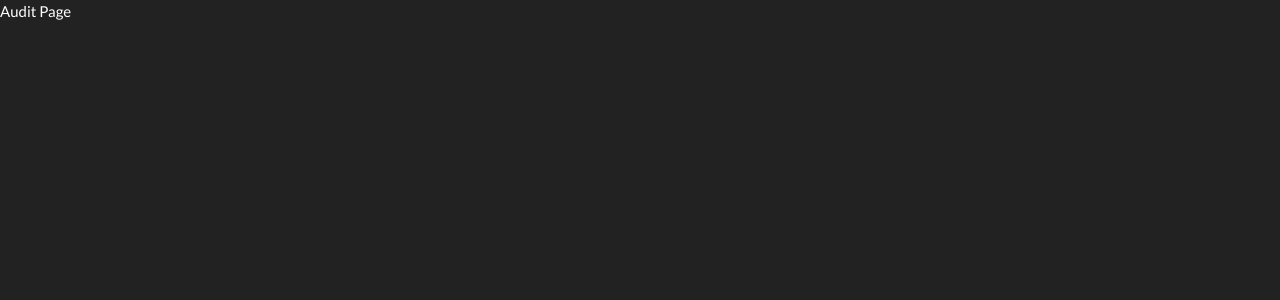
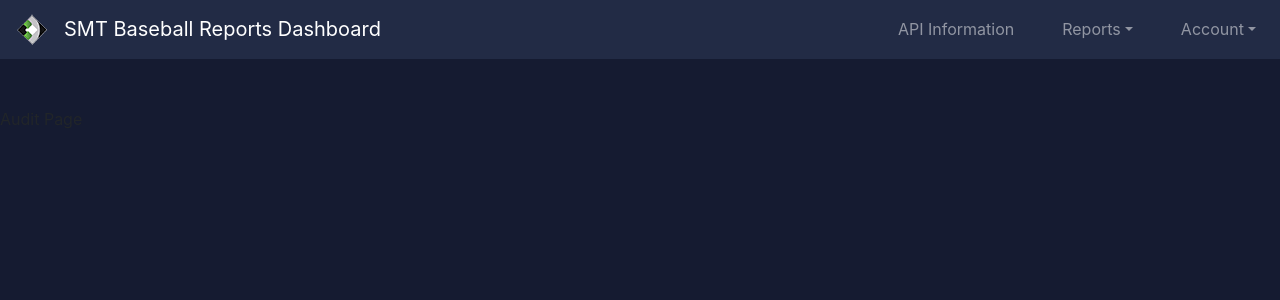
Before and after one commit to Mason-DEV/SMTBaseballReports, a React (Create React App) app in the folder client/: page /AuditReportPage in a window 1280 px wide. Shown: the top 300 px of the page. Built offline with nearby package versions, Linux system fonts and the light colour scheme.

Commit message:
Nav and colors update

```diff
--- a/client/package.json
+++ b/client/package.json
@@ -5,6 +5,7 @@
   "dependencies": {
     "axios": "^0.19.0",
     "bootstrap": "^4.3.1",
+    "evergreen-ui": "^4.18.3",
     "react": "^16.9.0",
     "react-dom": "^16.9.0",
     "react-redux": "^7.1.1",
--- a/client/src/App.css
+++ b/client/src/App.css
@@ -1,5 +1,5 @@
-body{
-  background-color: #222;
+html, body{
+  background: #151B31
 }
 .remove-btn{
   margin-right: 0.5rem;
--- a/client/src/App.js
+++ b/client/src/App.js
@@ -1,4 +1,5 @@
 import React from 'react';
+import 'bootstrap/dist/css/bootstrap.min.css';
 import './App.css';
 import Main from './components/Main';
 import AppNavBar from './components/AppNavbar';
--- a/client/src/components/AppNavbar.js
+++ b/client/src/components/AppNavbar.js
@@ -31,11 +31,11 @@ export default class AppNavbar extends Component {
 		return (
 			<div>
 				<Navbar
-					color="primary"
+					divider = '3'
 					dark
 					expand="sm"
 					className="mb-5"
-					style={{ color: "white" }}
+					style={{ backgroundColor: "#222B45" }}
 				>
 					<NavbarBrand href="/">
 						<img src={logo} />
--- a/client/src/components/Dashboard/Dash.js
+++ b/client/src/components/Dashboard/Dash.js
@@ -1,22 +1,40 @@
-import React, {Component} from 'react';
-import AppNavBar from '../../components/AppNavbar';
-//import ShoppingList from './components/ShoppingList';
-//import ItemModal from './components/ItemModal';
-import { Container } from 'reactstrap';
+import React, { Component } from "react";
+import AppNavBar from "../../components/AppNavbar";
+import {
+	Card,
+	CardGroup,
+	Container,
+	CardImg,
+	CardText,
+	CardBody,
+	CardTitle,
+	CardSubtitle,
+	Button,
+	Row,
+	Col
+} from "reactstrap";
+import { Pane, Text, Table } from "evergreen-ui";
 
-import { Provider } from 'react-redux';
-import store from '../../store';
-
-//import 'bootstrap/dist/css/bootstrap.min.css';
-import '../../assests/css/bootstrap.min.css'
-import '../../App.css';
+import AppNavbar from "../../components/AppNavbar";
 
 export default class Dash extends Component {
 	render() {
 		return (
 			<React.Fragment>
 				<AppNavBar></AppNavBar>
-            <div>Home Page</div>
+				{/* <Container>
+					<Row>
+						<Pane background="base">
+							<Text>Audit Leaderboard</Text>
+							<Pane padding={24} marginBottom={16}>
+								<Table.Head>
+									<Table.TextHeaderCell>Age</Table.TextHeaderCell>
+									<Table.TextHeaderCell>Email</Table.TextHeaderCell>
+								</Table.Head>
+							</Pane>
+						</Pane>
+					</Row>
+				</Container> */}
 			</React.Fragment>
 		);
 	}
--- a/client/src/components/FFxAudit/FFxAuditReports.js
+++ b/client/src/components/FFxAudit/FFxAuditReports.js
@@ -7,15 +7,15 @@ import { Container } from "reactstrap";
 import { Provider } from "react-redux";
 import store from "../../store";
 
-//import 'bootstrap/dist/css/bootstrap.min.css';
-import "../../assests/css/bootstrap.min.css";
+
+//import "../../assests/css/bootstrap.min.css";
 import "../../App.css";
 
 export default class FFxAuditReport extends Component {
 	render() {
 		return (
 			<React.Fragment>
-				{/* <AppNavBar></AppNavBar> */}
+				<AppNavBar></AppNavBar>
 				<div>Audit Page</div>
 			</React.Fragment>
 		);
--- a/client/src/components/Main.js
+++ b/client/src/components/Main.js
@@ -2,6 +2,7 @@ import React from 'react';
 import { Switch, Route } from 'react-router-dom';
 import Dashboard from './Dashboard/Dash';
 import FFxAuditReport from './FFxAudit/FFxAuditReports';
+
 
 const Main = () => (
   <main>
```
Also changed, not shown: client/src/assests/css/bootstrap.min.css, 1 other file (tests, documents, lock files or other folders). Lines whose indentation alone changed are shown as unchanged.
